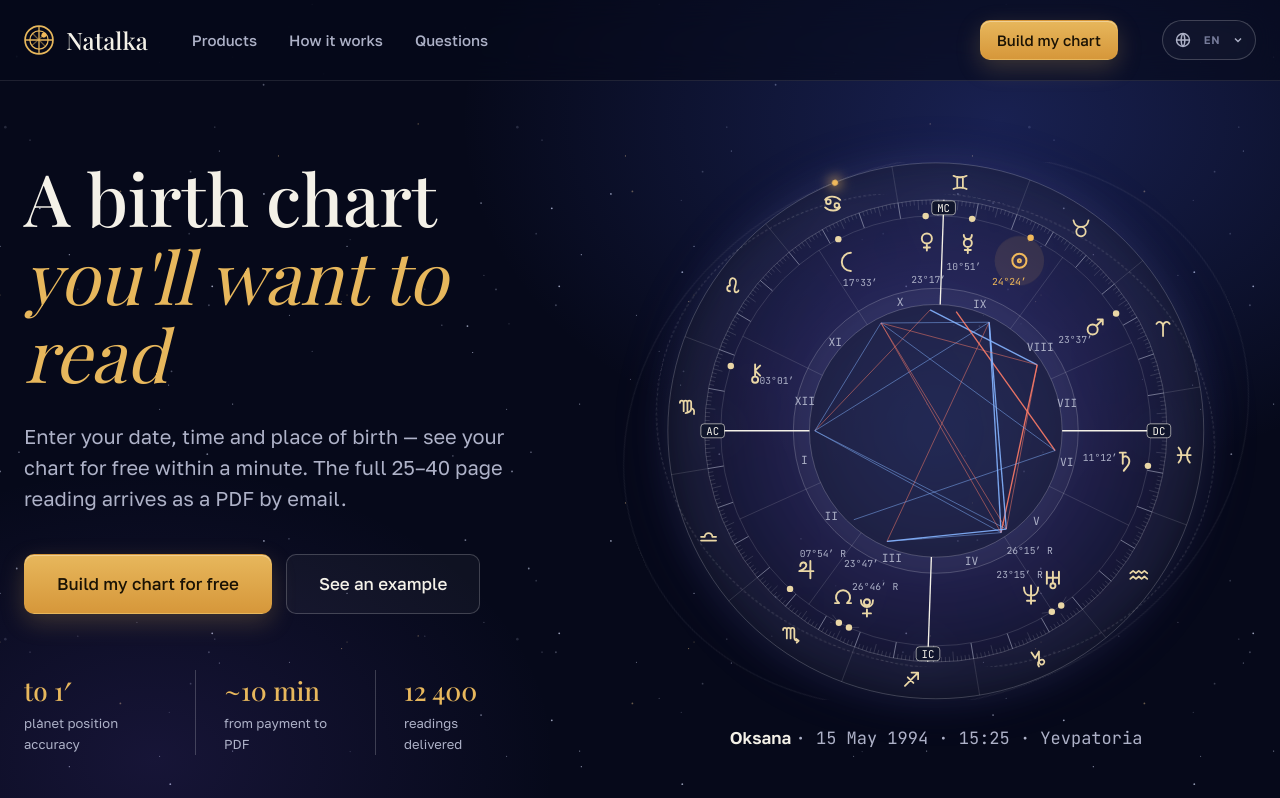
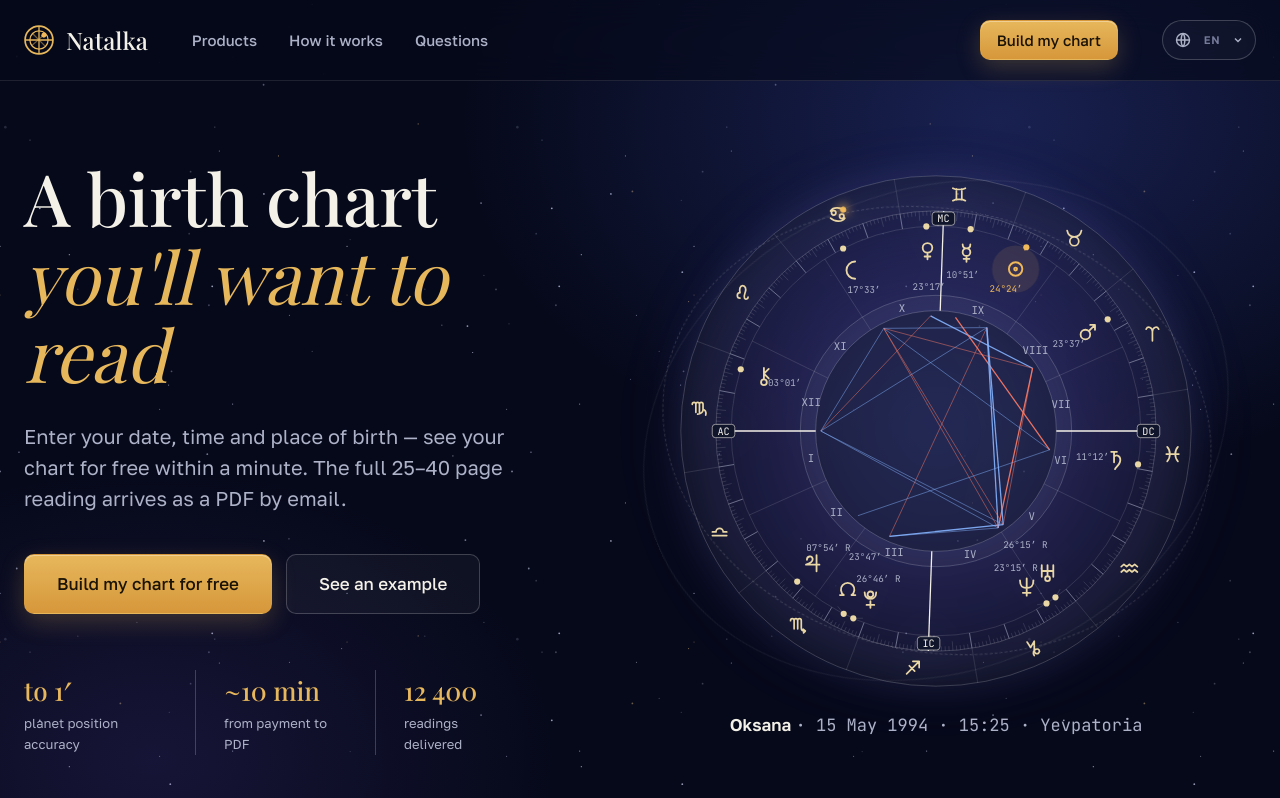
Before and after one commit to Enakoneschniy/natalka-design, a Next.js app in the folder apps/web/: page /en in a window 1280 px wide. Shown: the top 798 px of the page. Built offline with nearby package versions, Linux system fonts and the light colour scheme; a web font is replaced by a local one.

Commit message:
Hero rings: keep the travelling dot visible inside the clipped orbit box

```diff
--- a/apps/web/src/styles/globals.css
+++ b/apps/web/src/styles/globals.css
@@ -530,7 +530,7 @@
 }
 /* Room for the orbit rings without letting them reach past the page gutter. */
 .hero-wheel .wheel {
-  width: 84%;
+  width: 80%;
   margin-inline: auto;
 }
 .orbit-box {
@@ -541,14 +541,16 @@
   pointer-events: none;
 }
 .orbit-box-1 {
-  inset: 6%;
+  inset: 4%;
 }
 .orbit-box-2 {
   inset: 0;
 }
+/* Each ring sits a little inside its clipping box so the travelling dot and its glow, which
+   stick out past the ring, stay inside the box and are not cut off. */
 .orbit {
   position: absolute;
-  inset: 0;
+  inset: 3%;
   border-radius: 50%;
   pointer-events: none;
 }
@@ -567,9 +569,10 @@
   left: 50%;
   width: 6px;
   height: 6px;
+  margin-left: -3px;
   border-radius: 50%;
   background: var(--color-astro);
-  box-shadow: 0 0 12px 3px rgba(240, 185, 91, 0.7);
+  box-shadow: 0 0 10px 2px rgba(240, 185, 91, 0.7);
 }
 @keyframes spin {
   to {
```
